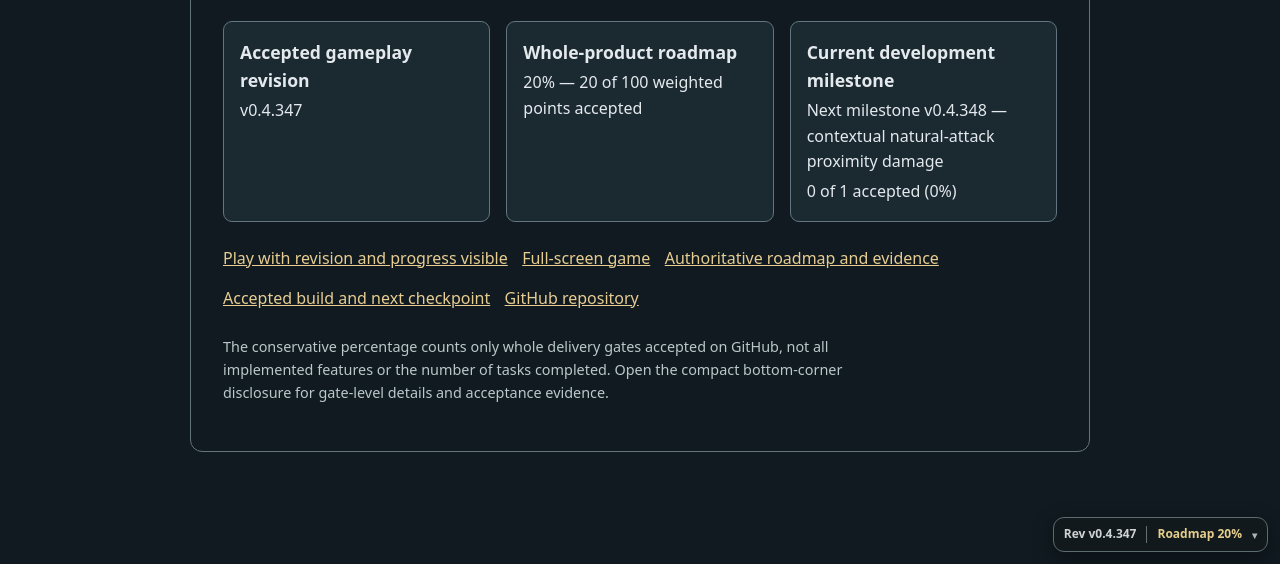
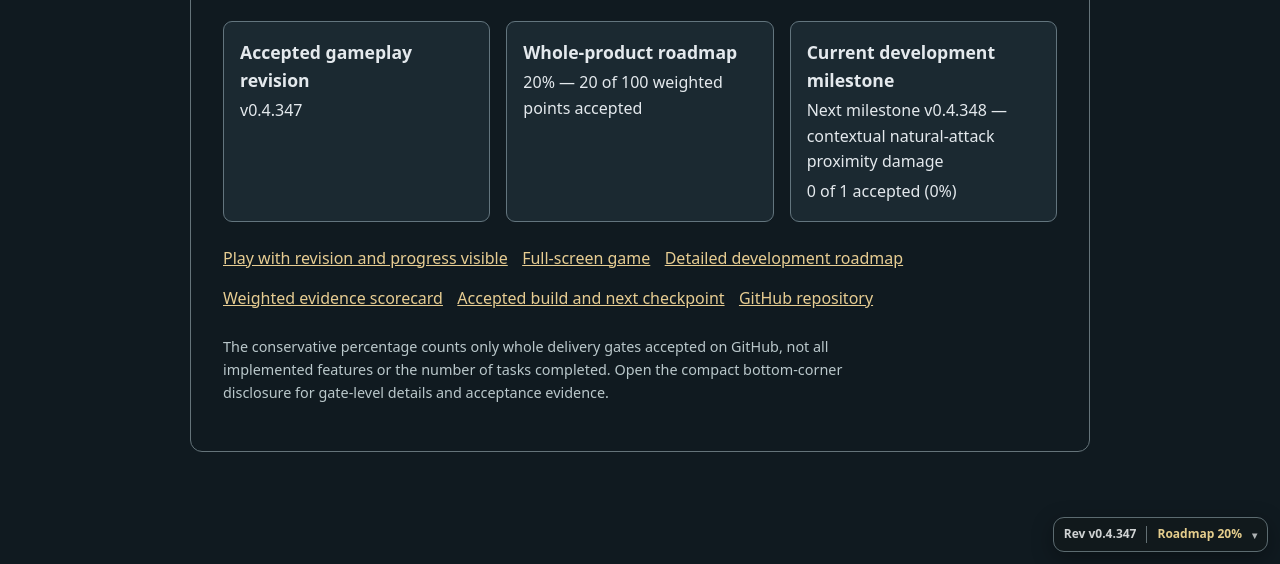
Before and after one commit to Diabolicdonut/BECMI-Mystara, a website: page status.html in a window 1280 px wide. Shown: the part 236-800 px from the top of the page. Drawn offline with Linux system fonts and the light colour scheme.

Commit message:
ui: expose detailed authoritative roadmap and weighted acceptance scorecard separately

```diff
--- a/status.html
+++ b/status.html
@@ -24,7 +24,8 @@ nav{margin:1.5rem 0;display:flex;gap:.9rem;flex-wrap:wrap}
 <nav aria-label="Project links">
 <a href="./play.html">Play with revision and progress visible</a>
 <a href="./index.html">Full-screen game</a>
-<a href="./ROADMAP-COVERAGE.md">Authoritative roadmap and evidence</a>
+<a href="./DEVELOPMENT-ROADMAP.md">Detailed development roadmap</a>
+<a href="./ROADMAP-COVERAGE.md">Weighted evidence scorecard</a>
 <a href="./pipeline-state.md">Accepted build and next checkpoint</a>
 <a href="https://github.com/Diabolicdonut/BECMI-Mystara">GitHub repository</a>
 </nav>
```
